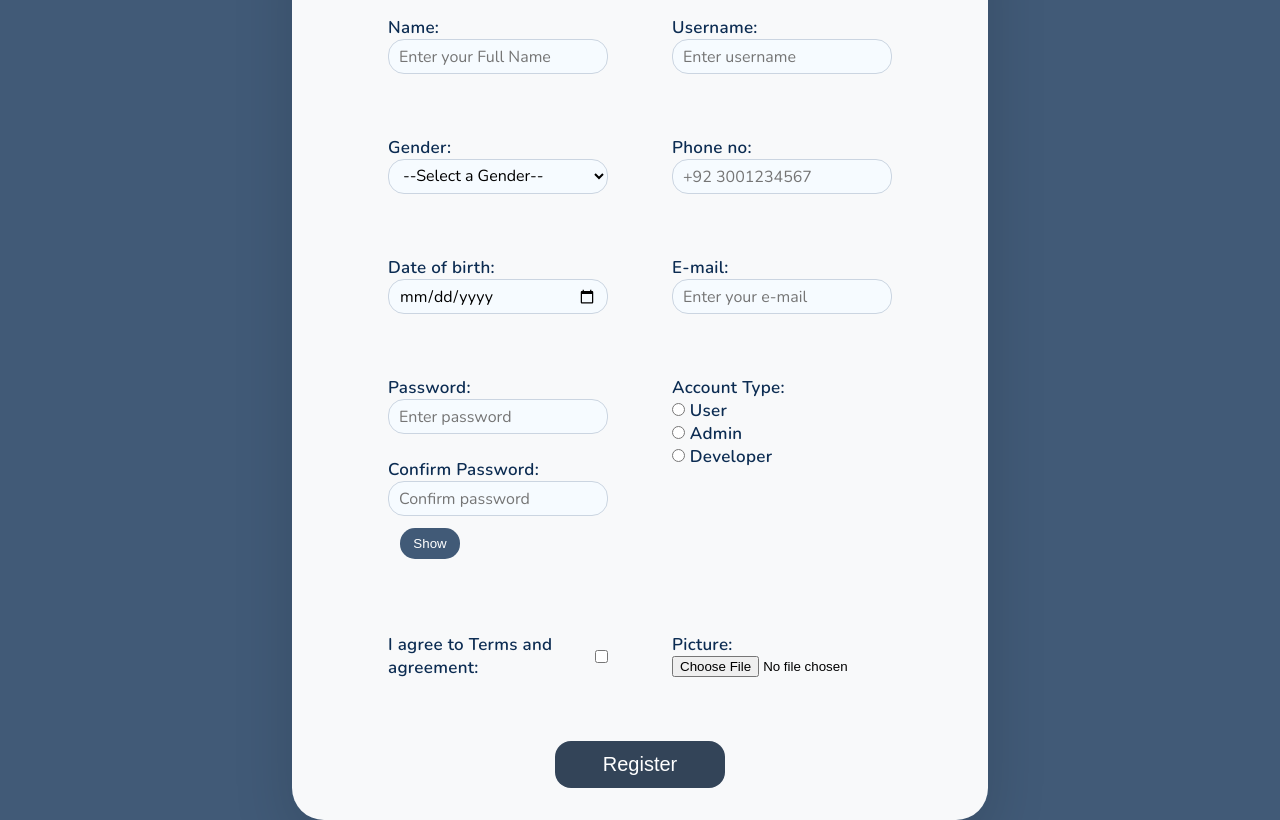
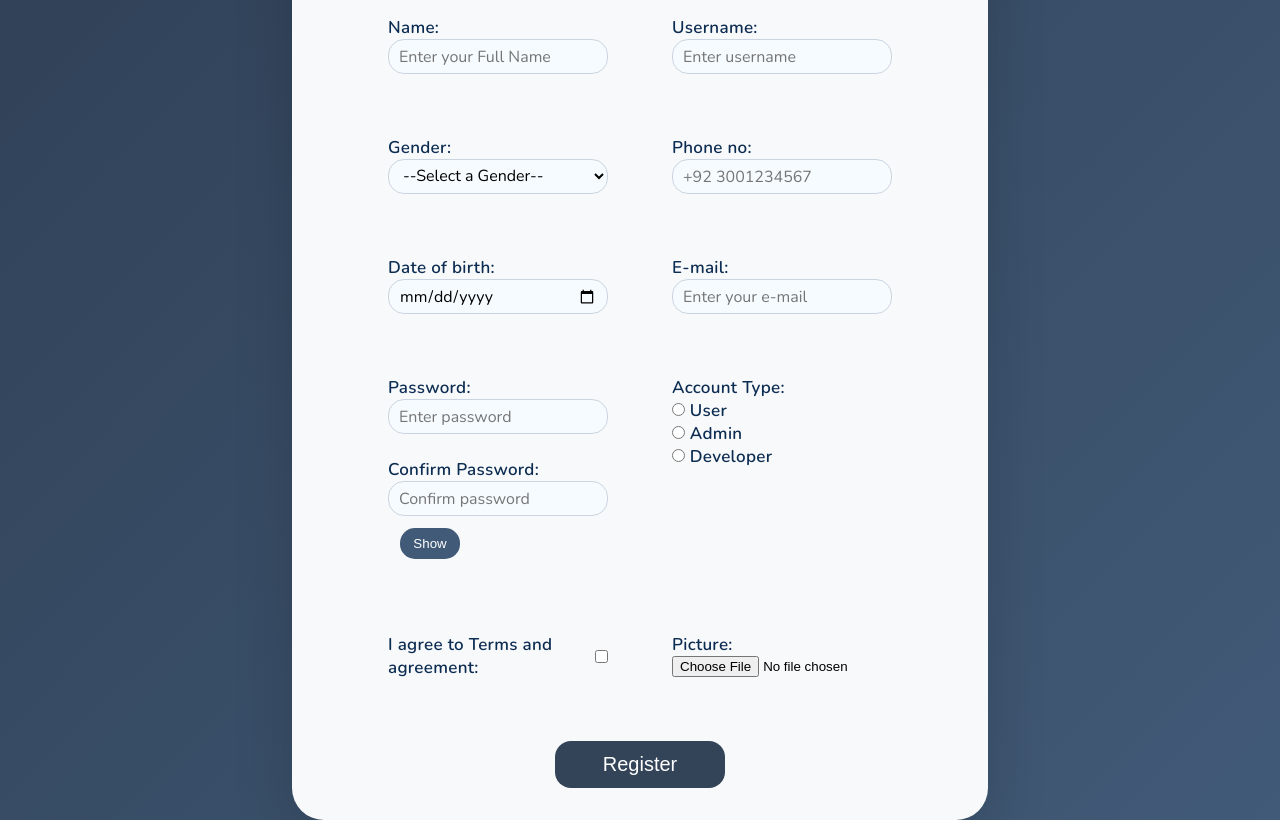
Before and after one commit to Abdullah-Ghazi0/Form-Validation-App, a plain HTML site: page index.html in a window 1280 px wide. Shown: the part 89-909 px from the top of the page. Drawn offline with nearby package versions, Linux system fonts and the light colour scheme.

Commit message:
updated readme

```diff
--- a/style.css
+++ b/style.css
@@ -11,7 +11,7 @@ body {
     justify-content: center;
     font-size: 17px;
     font-family: "Nunito", sans-serif;
-    background-color: #415a77;
+    background: linear-gradient(135deg, #304157, #415a77);
 }
 
 .container {
```
Also changed, not shown: 1 other file.
